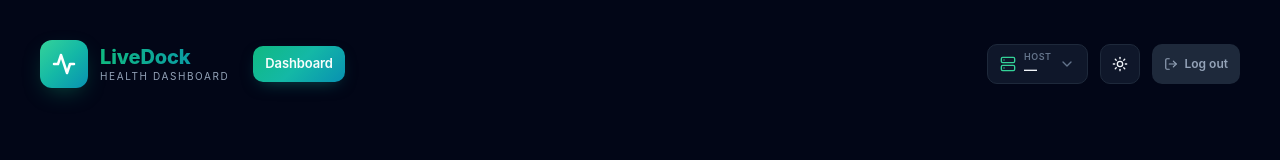
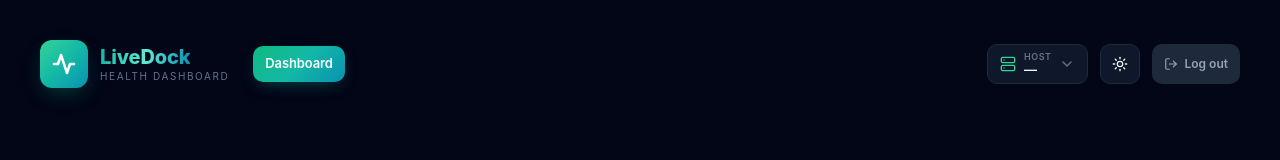
Before and after one commit to netherguy4/LiveDock_Dashboard, a Nuxt app: page / in a window 1280 px wide. Shown: the top 160 px of the page. Built offline with nearby package versions, Linux system fonts and the light colour scheme.

Commit message:
feat: logo animation

```diff
--- a/app/components/common/Logo.vue
+++ b/app/components/common/Logo.vue
@@ -1,5 +1,5 @@
 <script setup lang="ts">
-import { ref } from 'vue'
+import { ref, computed } from "vue";
 
 // LiveDock logo. Variants:
 //   layout:  full (mark + text on the side) | stacked (mark above text) | icon (mark only)
@@ -8,47 +8,65 @@ import { ref } from 'vue'
 // `on-dark` flips text colors when used over dark surfaces.
 
 interface Props {
-  layout?: 'full' | 'stacked' | 'icon'
-  size?: 'sm' | 'md' | 'lg'
-  mark?: 'gradient' | 'mono-dark' | 'mono-light' | 'outline'
-  pulse?: boolean
-  onDark?: boolean
+  layout?: "full" | "stacked" | "icon";
+  size?: "sm" | "md" | "lg";
+  mark?: "gradient" | "mono-dark" | "mono-light" | "outline";
+  pulse?: boolean;
+  onDark?: boolean;
   /** legacy prop preserved for callers that rendered the inline svg gradient mark */
-  withText?: boolean
+  withText?: boolean;
 }
 
 const props = withDefaults(defineProps<Props>(), {
-  layout: 'full',
-  size: 'md',
-  mark: 'gradient',
+  layout: "full",
+  size: "md",
+  mark: "gradient",
   pulse: false,
   onDark: false,
   withText: false,
-})
+});
 
 const sizeMap = {
-  sm: { box: 32, radius: 8,  icon: 16, title: 14, sub: 8  },
+  sm: { box: 32, radius: 8, icon: 16, title: 14, sub: 8 },
   md: { box: 48, radius: 12, icon: 24, title: 20, sub: 10 },
   lg: { box: 64, radius: 16, icon: 32, title: 26, sub: 11 },
-} as const
+} as const;
 
-const s = computed(() => sizeMap[props.size])
+const s = computed(() => sizeMap[props.size]);
 
-const beatKey = ref(0)
-const hasHovered = ref(false)
+const isAnimating = ref(false);
 
-function onLogoHover() {
-  hasHovered.value = true
-  beatKey.value++
-}
+/**
+ * Запускает анимацию иконки при наведении.
+ * Если анимация уже проигрывается, повторный запуск игнорируется.
+ */
+const handleMouseEnter = () => {
+  if (isAnimating.value) return;
+  isAnimating.value = true;
+};
+
+/**
+ * Сбрасывает состояние анимации после завершения CSS-анимации.
+ */
+const handleAnimationEnd = () => {
+  isAnimating.value = false;
+};
 </script>
 
 <template>
-  <div class="logo" :class="[`logo--${layout}`, { 'logo--on-dark': onDark }]" @mouseenter="onLogoHover">
+  <div
+    class="logo"
+    :class="[`logo--${layout}`, { 'logo--on-dark': onDark }]"
+    @mouseenter="handleMouseEnter"
+  >
     <div
       class="logo__mark"
       :class="[`logo__mark--${mark}`, { 'logo__mark--pulse': pulse }]"
-      :style="{ width: `${s.box}px`, height: `${s.box}px`, borderRadius: `${s.radius}px` }"
+      :style="{
+        width: `${s.box}px`,
+        height: `${s.box}px`,
+        borderRadius: `${s.radius}px`,
+      }"
     >
       <svg
         :width="s.icon"
@@ -60,20 +78,27 @@ function onLogoHover() {
         stroke-linecap="round"
         stroke-linejoin="round"
         class="logo__icon"
-        :class="{ 'logo__icon--beat': hasHovered }"
       >
         <path
-          :key="'logo-ecg-' + beatKey"
           d="M22 12h-4l-3 9L9 3l-3 9H2"
           pathLength="46"
+          class="logo__path"
+          :class="{ 'logo__path--animating': isAnimating }"
+          @animationend="handleAnimationEnd"
         />
       </svg>
       <span v-if="pulse" class="logo__sweep" aria-hidden="true" />
     </div>
 
     <div v-if="layout !== 'icon'" class="logo__text">
-      <span class="logo__title" :style="{ fontSize: `${s.title}px` }">LiveDock</span>
-      <span class="logo__sub" :style="{ fontSize: `${s.sub}px` }">HEALTH DASHBOARD</span>
+      <span
+        class="logo__title logo__title--shimmer"
+        :style="{ fontSize: `${s.title}px` }"
+        >LiveDock</span
+      >
+      <span class="logo__sub" :style="{ fontSize: `${s.sub}px` }"
+        >HEALTH DASHBOARD</span
+      >
     </div>
   </div>
 </template>
@@ -82,12 +107,14 @@ function onLogoHover() {
 .logo {
   display: inline-flex;
   align-items: center;
-  gap: var(--space-3);
+  gap: 12px;
+  cursor: pointer;
+  user-select: none;
 
   &--stacked {
     flex-direction: column;
     align-items: center;
-    gap: var(--space-2);
+    gap: 8px;
   }
 
   &__mark {
@@ -97,45 +124,46 @@ function onLogoHover() {
     position: relative;
     overflow: hidden;
     flex-shrink: 0;
-    transition: box-shadow 0.35s cubic-bezier(0.25, 1, 0.5, 1);
+    transition:
+      box-shadow 0.35s cubic-bezier(0.25, 1, 0.5, 1),
+      transform 0.3s ease;
 
     &--gradient {
-      background: linear-gradient(135deg, var(--emerald-400), var(--teal-500), var(--cyan-600));
+      background: linear-gradient(135deg, #34d399, #14b8a6, #0891b2);
       box-shadow: 0 8px 24px -8px rgb(16 185 129 / 0.45);
       color: #ffffff;
     }
     &--mono-dark {
-      background: var(--slate-900);
+      background: #0f172a;
       color: #ffffff;
     }
     &--mono-light {
       background: #ffffff;
-      border: 1px solid var(--slate-200);
-      color: var(--slate-900);
+      border: 1px solid #e2e8f0;
+      color: #0f172a;
     }
     &--outline {
       background: transparent;
-      border: 2px solid var(--slate-900);
-      color: var(--slate-900);
+      border: 2px solid #0f172a;
+      color: #0f172a;
     }
   }
 
-  &__icon {
-    position: relative;
-    z-index: 1;
+  &__path {
+    stroke-dasharray: 46;
+    stroke-dashoffset: 0;
+    // Плавное возвращение к 0, если анимация была прервана (напр. в Safari)
+    transition: stroke-dashoffset 0.3s ease;
 
-    path {
-      stroke-dasharray: 46;
-      stroke-dashoffset: 0;
-    }
-
-    &--beat path {
-      animation: logo-ecg-beat 0.55s cubic-bezier(0.25, 1, 0.5, 1) both;
+    &--animating {
+      // Анимация рисует путь (от 46 до 0)
+      animation: logo-path-draw 0.8s cubic-bezier(0.4, 0, 0.2, 1) forwards;
     }
   }
 
   &:hover &__mark {
     box-shadow: 0 8px 32px -6px rgb(16 185 129 / 0.55);
+    transform: translateY(-1px);
   }
 
   &__sweep {
@@ -163,42 +191,105 @@ function onLogoHover() {
     flex-direction: column;
     line-height: 1;
   }
+
   &__title {
+    display: inline-block;
+    width: fit-content;
+    align-self: flex-start;
     font-weight: 800;
     background: linear-gradient(90deg, #10b981, #0891b2);
     -webkit-background-clip: text;
-            background-clip: text;
+    background-clip: text;
     color: transparent;
     -webkit-text-fill-color: transparent;
+
+    &--shimmer {
+      background-image: repeating-linear-gradient(
+        100deg,
+        #10b981 0%,
+        #14b8a6 25%,
+        #5eead4 50%,
+        #0891b2 75%,
+        #10b981 100%
+      );
+      background-size: 200% 100%;
+      animation: logo-shimmer 4s linear infinite;
+      will-change: background-position;
+    }
   }
+
   &__sub {
-    color: var(--slate-400);
+    color: #94a3b8;
     letter-spacing: 0.16em;
     margin-top: 4px;
+    text-transform: uppercase;
   }
-  &--on-dark &__title {
-    /* keep gradient text on dark surfaces too */
+
+  &--stacked &__text {
+    align-items: center;
   }
-  &--on-dark &__sub { color: var(--slate-400); }
-  &--stacked &__text { align-items: center; }
+  &--stacked &__title {
+    align-self: center;
+  }
+
+  // При нахождении на темном фоне корректируем цвета текста
+  &--on-dark {
+    .logo__sub {
+      color: #64748b;
+    }
+    // Если нужно инвертировать mono-light на темном фоне
+    .logo__mark--mono-light {
+      background: rgba(255, 255, 255, 0.1);
+      border-color: rgba(255, 255, 255, 0.2);
+      color: white;
+    }
+  }
+}
+
+@keyframes logo-path-draw {
+  0% {
+    stroke-dashoffset: 46;
+  }
+  50% {
+    stroke-dashoffset: 0;
+  }
+  100% {
+    stroke-dashoffset: 0;
+  }
 }
 
 @keyframes logo-sweep {
-  0%   { transform: translateX(140%); opacity: 0; }
-  15%  { opacity: 1; }
-  85%  { opacity: 1; }
-  100% { transform: translateX(-140%); opacity: 0; }
+  0% {
+    transform: translateX(140%);
+    opacity: 0;
+  }
+  15% {
+    opacity: 1;
+  }
+  85% {
+    opacity: 1;
+  }
+  100% {
+    transform: translateX(-140%);
+    opacity: 0;
+  }
 }
 
-@keyframes logo-ecg-beat {
-  0% { stroke-dashoffset: 46; }
-  100% { stroke-dashoffset: 0; }
+@keyframes logo-shimmer {
+  0% {
+    background-position: 0% 0;
+  }
+  100% {
+    background-position: 200% 0;
+  }
 }
 
 @media (prefers-reduced-motion: reduce) {
-  .logo__icon--beat path {
-    animation: none;
+  .logo__path {
+    transition: none;
+    stroke-dashoffset: 0;
   }
+  .logo__title--shimmer,
   .logo__sweep {
     animation: none;
   }
```
